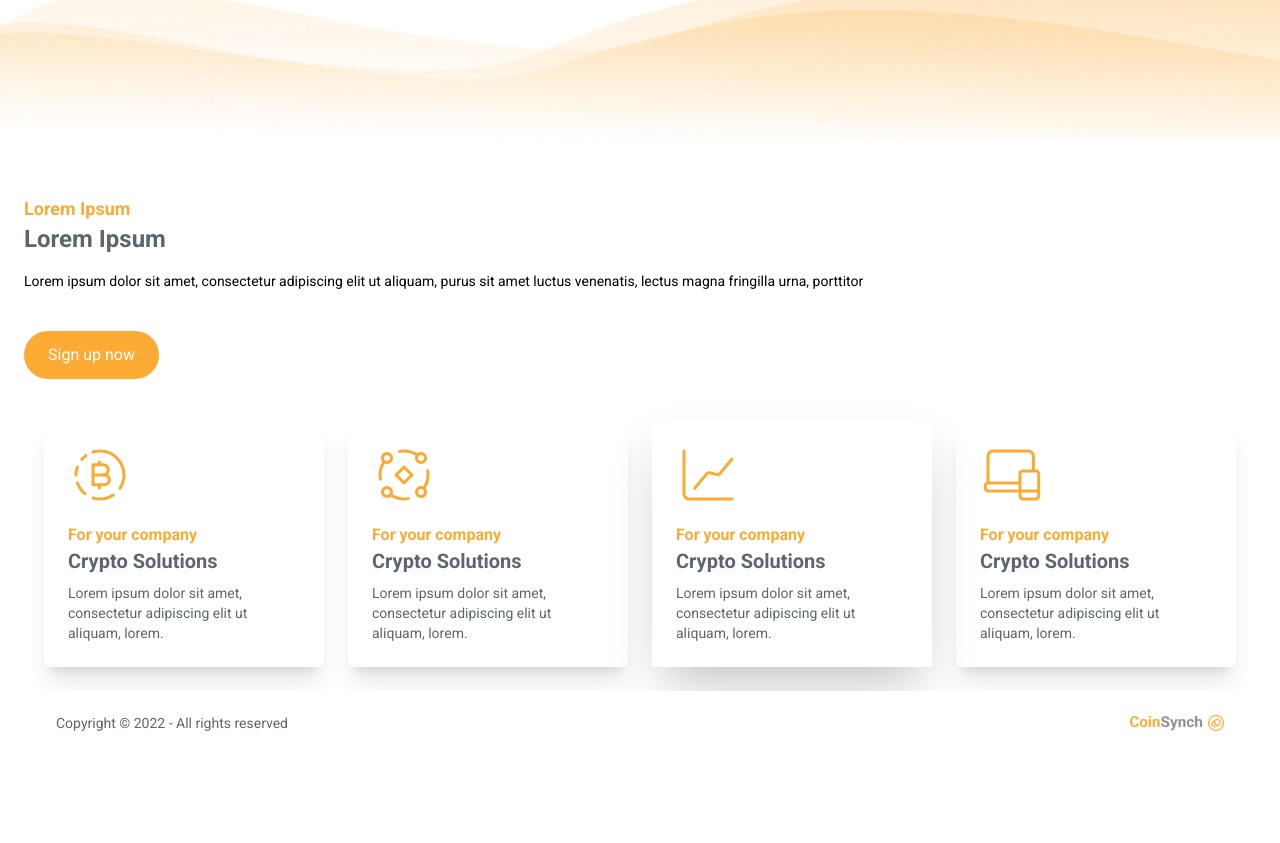
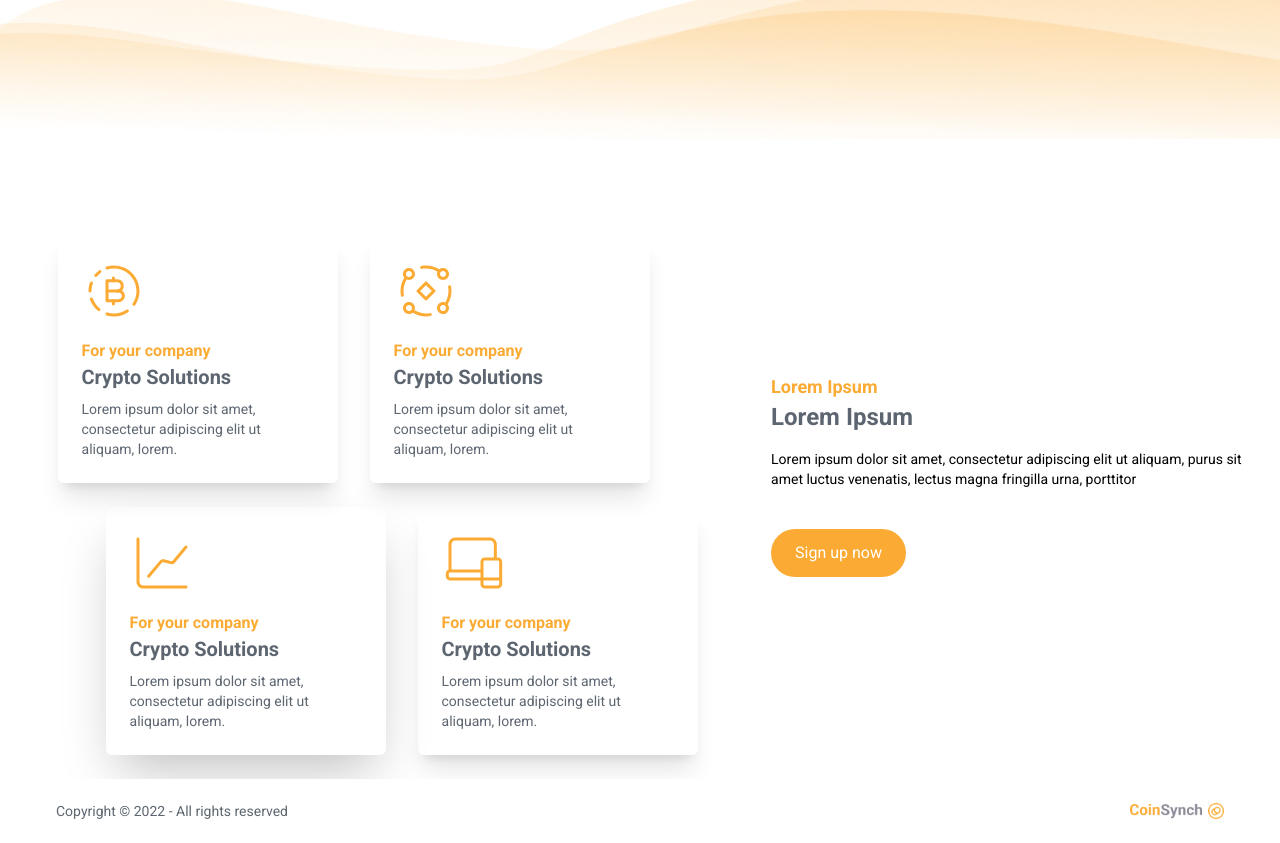
Before and after one commit to Guilhermecheng/coinsynch, a Next.js app: page / in a window 1280 px wide. Shown: the part 580-1423 px from the top of the page. Before the commit the page ends 1335 px from the top, so only its background shows below. Built offline with nearby package versions, Linux system fonts and the light colour scheme.

Commit message:
feat: solutions responsive

```diff
--- a/src/components/Cards.tsx
+++ b/src/components/Cards.tsx
@@ -12,7 +12,7 @@ export function Cards() {
     }, [])
 
     return(
-        <motion.div ref={carousel} className="cursor-grab overflow-hidden pt-6 px-6">
+        <motion.div ref={carousel} className="cursor-grab overflow-hidden pt-6 px-6 pb-14 bg-linear-gradient">
             <motion.div drag="x" dragConstraints={{ right: 0, left: -width }} className="flex w-full">
                 <motion.div id="card-1" className='h-[260px] min-w-[200px] p-6 shadow-xl rounded-md'>
                     <img src="/coins.svg" className='h-10 sm:h-16' alt="" />
--- a/src/components/Header.tsx
+++ b/src/components/Header.tsx
@@ -17,7 +17,6 @@ export function Header() {
     const router = useRouter();
 
     const { setModalType, isVertMenuOpen, setIsVertMenuOpen, setUserData, userData } = useContext(GlobalContext);
-    const [username, setUsername] = useState("");
 
     function logout() {
         setUserData(null);
--- a/src/components/Solutions.tsx
+++ b/src/components/Solutions.tsx
@@ -9,8 +9,8 @@ export function Solutions() {
     const { setModalType, isVertMenuOpen, setIsVertMenuOpen, setUserData, userData } = useContext(GlobalContext);
 
     return (
-        <div className='w-full bg-linear-gradient pt-14 pb-6'>
-            <div id="solutions-title" className="px-6">
+        <div className='w-full flex flex-col items-center bg-linear-gradient pt-14 pb-6'>
+            <div id="solutions-title" className="px-6 lg:hidden">
                 <h1 className='text-primary-500 text-base sm:text-lg font-bold'>Lorem Ipsum</h1>
                 <h1 className='text-basecolor text-2xl sm:text-2xl font-bold'>Lorem Ipsum</h1>
                 <p className='text-sm mt-4'>
@@ -24,35 +24,37 @@ export function Solutions() {
                 </span>
             </div>
 
-            <div id="full-cards" className="hidden sm:flex w-full sm:pt-10 sm:flex-wrap sm:gap-6 sm:items-center justify-center">
-                {/* <div className='w-full'> */}
-                    <div id="card-1" className='w-[280px] p-6 shadow-xl rounded-md'>
-                        <img src="/coins.svg" className='h-10 sm:h-16' alt="" />
+            <div className='flex w-full max-w-[1264px] items-center justify-center'>
+                <div id="full-cards" className="hidden sm:flex sm:flex-col w-full sm:pt-10 sm:gap-6 sm:items-center sm:justify-center sm:px-6">
+                    <div className='flex w-full justify-center gap-x-8 mr-12'>
+                        <div className='w-[280px] p-6 shadow-xl rounded-md'>
+                            <img src="/coins.svg" className='h-10 sm:h-16' alt="Lorem" />
                             <h3 className='text-primary-500 text-sm sm:text-base mt-4 font-bold'>For your company</h3>
                             <h1 className='text-xl text-basecolor font-bold'>Crypto Solutions</h1>
                             <p className='text-basecolor text-sm mt-2'>
                                 Lorem ipsum dolor sit amet, consectetur adipiscing elit ut aliquam, lorem.
                             </p>
                         </div>
-                    <div id="card-2" className='w-[280px] p-6 shadow-xl rounded-md'>
-                        <img src="/trade.svg" className='h-10 sm:h-16' alt="" />
+                        <div className='w-[280px] p-6 shadow-xl rounded-md'>
+                            <img src="/trade.svg" className='h-10 sm:h-16' alt="Lorem" />
                             <h3 className='text-primary-500 text-sm sm:text-base mt-4 font-bold'>For your company</h3>
                             <h1 className='text-xl text-basecolor font-bold'>Crypto Solutions</h1>
                             <p className='text-basecolor text-sm mt-2'>
                                 Lorem ipsum dolor sit amet, consectetur adipiscing elit ut aliquam, lorem.
                             </p>
                         </div>
+                    </div>
 
-                {/* </div> */}
-                <div id="card-3" className='w-[280px] p-6 shadow-2xl'>
-                    <img src="/charts.svg" className='h-10 sm:h-16' alt="" />
+                    <div className='flex w-full justify-center gap-x-8 ml-12 bg-linear-gradient'>
+                        <div className='w-[280px] p-6 shadow-2xl rounded-md'>
+                            <img src="/charts.svg" className='h-10 sm:h-16' alt="Lorem" />
                             <h3 className='text-primary-500 text-sm sm:text-base mt-4 font-bold'>For your company</h3>
                             <h1 className='text-xl text-basecolor font-bold'>Crypto Solutions</h1>
                             <p className='text-basecolor text-sm mt-2'>
                                 Lorem ipsum dolor sit amet, consectetur adipiscing elit ut aliquam, lorem.
                             </p>
                         </div>
-                <div id="card-4" className='w-[280px] p-6 shadow-xl rounded-md'>
+                        <div className='w-[280px] p-6 shadow-xl rounded-md'>
                             <img src="/computer.svg" className='h-10 sm:h-16' alt="Lorem" />
                             <h3 className='text-primary-500 text-sm sm:text-base mt-4 font-bold'>For your company</h3>
                             <h1 className='text-xl text-basecolor font-bold'>Crypto Solutions</h1>
@@ -61,6 +63,24 @@ export function Solutions() {
                             </p>
                         </div>
                     </div>
+
+                </div>
+
+                <div id="solutions-title" className="px-6 hidden lg:flex lg:flex-col">
+                    <h1 className='text-primary-500 text-base sm:text-lg font-bold'>Lorem Ipsum</h1>
+                    <h1 className='text-basecolor text-2xl sm:text-2xl font-bold'>Lorem Ipsum</h1>
+                    <p className='text-sm mt-4'>
+                        Lorem ipsum dolor sit amet, consectetur adipiscing elit ut aliquam, purus sit amet luctus venenatis, lectus magna fringilla urna, porttitor
+                    </p>
+
+                    <span className='hidden lg:flex mt-10'>
+                        <Dialog.Trigger asChild aria-controls="modal-content" id="header-signup" onClick={() => setModalType("signup")}>
+                            <span className="px-6 py-3 rounded-full bg-primary-500 text-white cursor-pointer">Sign up now</span>
+                        </Dialog.Trigger>
+                    </span>
+                </div>
+            </div>
+
             <div id="mobile-cards" className="flex w-full sm:hidden">
                 <Cards />
             </div>
```
Lines whose indentation alone changed are shown as unchanged.
